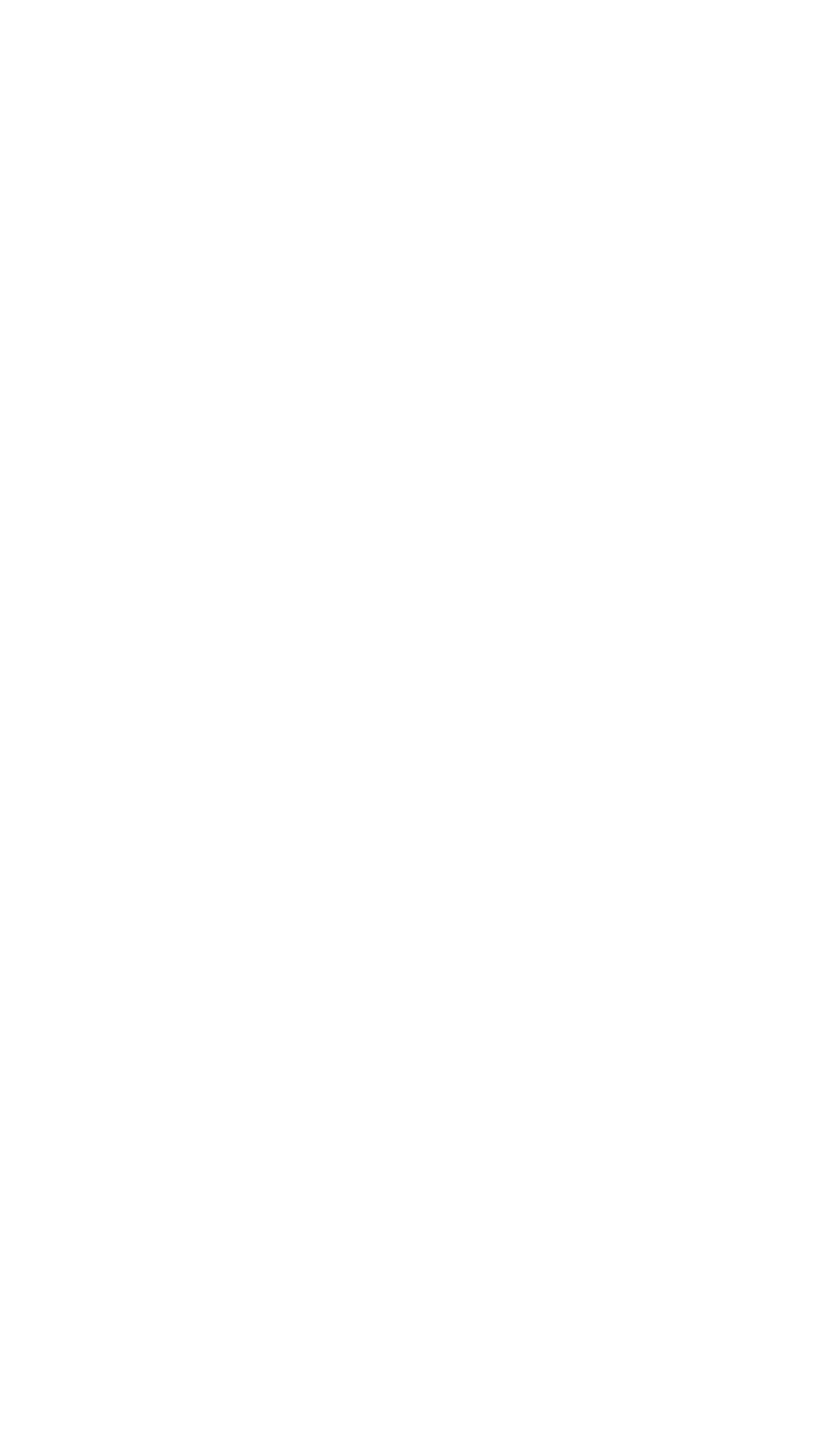
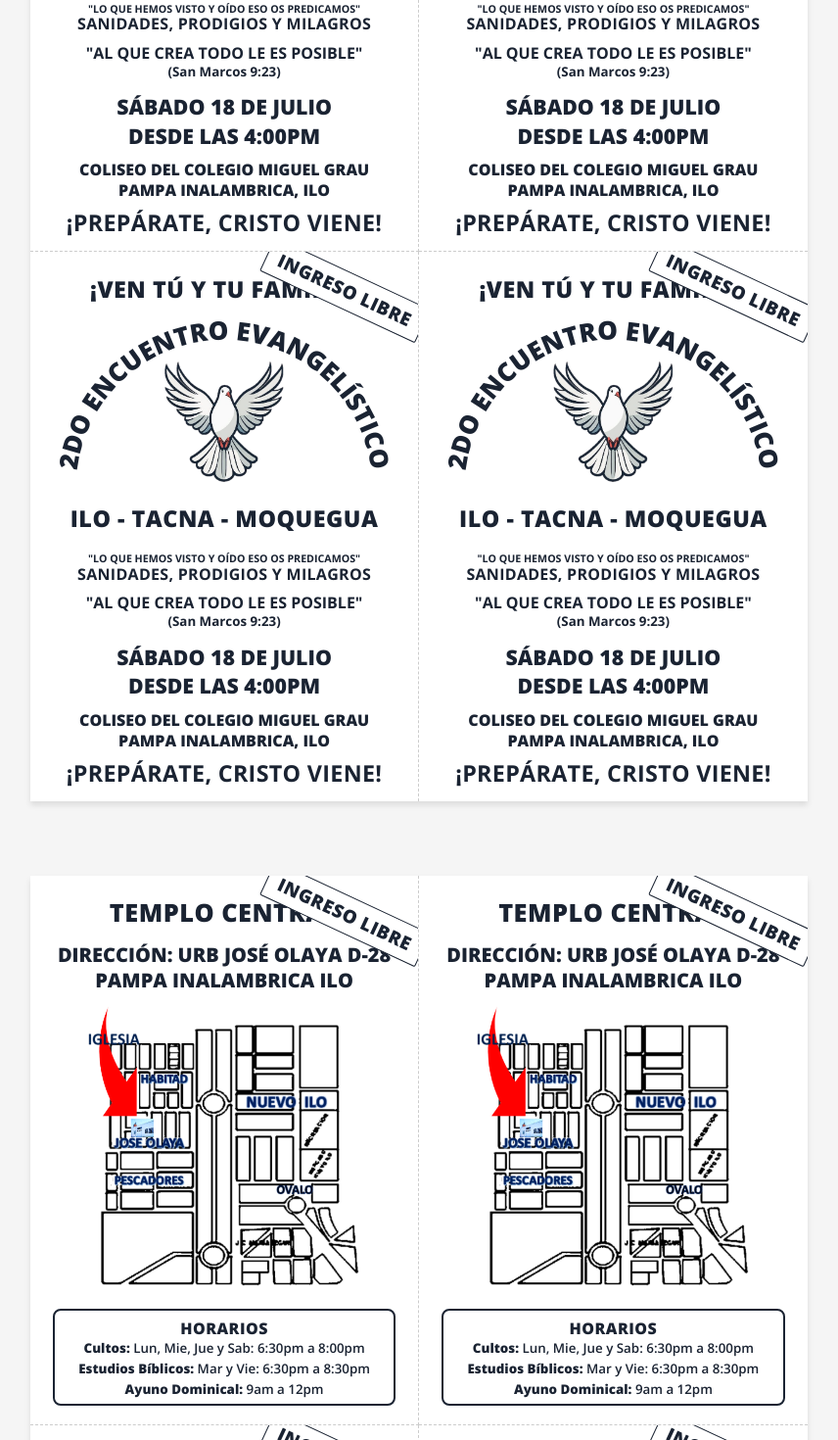
Before and after one commit to DANIELNAHUN/iglesiadediosenilo, a Vue app: page /encuentro/black in a window 1280 px wide. Before the commit this address had no page. Shown: the part 380-1850 px from the top of the page at 98% size, without its empty margins (212-1068 px from the left). Before the commit the page ends 800 px from the top, so only its background shows below. Built offline with nearby package versions, Linux system fonts and the light colour scheme; the HTML template or start-up script is replaced by a standard one.

Commit message:
add badget

```diff
--- a/src/router/index.js
+++ b/src/router/index.js
@@ -32,6 +32,12 @@ const router = createRouter({
       name: 'encuentro-a4',
       // Lazy-loaded: split into a separate chunk
       component: () => import('../views/EncuentroA4View.vue')
+    },
+    {
+      path: '/encuentro/black',
+      name: 'encuentro-black',
+      // Lazy-loaded: split into a separate chunk
+      component: () => import('../views/EncuentroBlackView.vue')
     }
   ],
   scrollBehavior() {
--- /dev/null
+++ b/src/views/EncuentroBlackView.vue
@@ -0,0 +1,447 @@
+<template>
+  <div class="encuentro-page">
+  <!-- Primera hoja: Informacion del encuentro evangelistico -->
+    <div class="a4-sheet">
+      <div class="afiche" v-for="i in 4" :key="i">
+        <!-- Badge INGRESO LIBRE -->
+        <div class="ingreso-libre-badge">
+          <span>INGRESO LIBRE</span>
+        </div>
+        <div class="afiche-content">
+          <!-- Cabecera: fondo celeste unificado -->
+          <div class="cabecera">
+            <!-- Título superior -->
+            <h1 class="titulo-superior">¡VEN TÚ Y TU FAMILIA!</h1>
+
+            <!-- Título curvo con paloma -->
+            <div class="titulo-curvo-container">
+              <svg class="titulo-curvo-svg" viewBox="0 0 260 140" xmlns="http://www.w3.org/2000/svg">
+                <defs>
+                  <path id="arco-titulo" d="M 10,130 A 90,90 0 0,1 250,130" fill="none" />
+                </defs>
+                <text>
+                  <textPath href="#arco-titulo" startOffset="50%" text-anchor="middle" class="titulo-curvo-texto">
+                    2DO ENCUENTRO EVANGELÍSTICO
+                  </textPath>
+                </text>
+              </svg>
+              <img :src="palomaUrl" alt="Paloma" class="paloma-imagen" />
+            </div>
+
+            <h1 class="titulo-inferior">ILO - TACNA - MOQUEGUA</h1>
+          </div>
+
+          <div class="entrada">
+            <!-- Versículo 1 -->
+            <p class="versiculo-principal">"LO QUE HEMOS VISTO Y OÍDO ESO OS PREDICAMOS"</p>
+            <!-- Tema -->
+            <p class="tema">SANIDADES, PRODIGIOS Y MILAGROS</p>
+          </div>
+
+
+          <!-- Versículo 2 -->
+          <div class="segundo-versiculo">
+            <p class="versiculo-secundario">"AL QUE CREA TODO LE ES POSIBLE"</p>
+            <p class="referencia-biblica">(San Marcos 9:23)</p>
+          </div>
+
+          <!-- Fecha y hora -->
+          <div class="fecha-hora">
+            <p class="fecha">{{ fechaEvento }}</p>
+            <p class="hora">DESDE LAS {{ horaEvento }}</p>
+          </div>
+
+          <!-- Lugar -->
+          <div class="lugar">
+            <p class="lugar-principal">{{ lugarEvento }}</p>
+            <p class="lugar-secundario">{{ referenciaEvento }}</p>
+          </div>
+
+          <!-- Llamado final -->
+          <h3 class="llamado-final">¡PREPÁRATE, CRISTO VIENE!</h3>
+        </div>
+      </div>
+    </div>
+
+    <!-- Segunda hoja: Ubicación del templo -->
+    <div class="a4-sheet">
+      <div class="afiche afiche-ubicacion" v-for="i in 4" :key="'ubicacion-' + i">
+        <!-- Badge INGRESO LIBRE -->
+        <div class="ingreso-libre-badge">
+          <span>INGRESO LIBRE</span>
+        </div>
+        <div class="afiche-content ubicacion-content">
+          <!-- Título del templo -->
+          <h2 class="titulo-templo">{{ nombreTemplo }}</h2>
+
+          <!-- Dirección -->
+          <div class="direccion-info">
+            <p class="direccion-zona">DIRECCIÓN: {{ direccionTemplo }}</p>
+            <p class="direccion-distrito">{{ distritoTemplo }}</p>
+          </div>
+
+          <!-- Mapa de ubicación -->
+          <div class="mapa-container">
+            <img :src="mapaUrl" alt="Mapa de ubicación de la iglesia" class="mapa-imagen" />
+          </div>
+
+          <!-- Horarios -->
+          <div class="horarios-box">
+            <h3 class="horarios-titulo">HORARIOS</h3>
+            <div class="horarios-lista">
+              <p class="horario-item"><strong>Cultos:</strong> Lun, Mie, Jue y Sab: 6:30pm a 8:00pm</p>
+              <p class="horario-item"><strong>Estudios Bíblicos:</strong> Mar y Vie: 6:30pm a 8:30pm</p>
+              <p class="horario-item"><strong>Ayuno Dominical:</strong> 9am a 12pm</p>
+            </div>
+          </div>
+        </div>
+      </div>
+    </div>
+  </div>
+</template>
+
+<script setup>
+import palomaUrl from '../components/encuentro_evangelistico/paloma-wbg.png'
+import mapaUrl from '../components/encuentro_evangelistico/mapa-iglesia.png'
+
+// Props editables
+const props = defineProps({
+  // Afiche del evento
+  fechaEvento: { type: String, default: 'SÁBADO 18 DE JULIO' },
+  horaEvento: { type: String, default: '4:00PM' },
+  lugarEvento: { type: String, default: 'COLISEO DEL COLEGIO MIGUEL GRAU' },
+  referenciaEvento: { type: String, default: 'PAMPA INALAMBRICA, ILO' },
+  // Hoja de ubicación
+  nombreTemplo: { type: String, default: 'TEMPLO CENTRAL' },
+  direccionTemplo: { type: String, default: 'URB JOSÉ OLAYA D-28' },
+  distritoTemplo: { type: String, default: 'PAMPA INALAMBRICA ILO' }
+})
+</script>
+
+<style>
+@import url('https://fonts.googleapis.com/css2?family=Open+Sans:wght@400;600;700;800&display=swap');
+</style>
+
+<style scoped>
+.encuentro-page {
+  min-height: 100vh;
+  background: #f5f5f5;
+  padding: 2cm;
+  display: flex;
+  flex-direction: column;
+  align-items: center;
+  gap: 2cm;
+  font-family: 'Open Sans', sans-serif;
+}
+
+.a4-sheet {
+  width: 21cm;
+  height: 29.7cm;
+  background: white;
+  display: grid;
+  grid-template-columns: repeat(2, 1fr);
+  grid-template-rows: repeat(2, 1fr);
+  gap: 0;
+  box-shadow: 0 4px 6px rgba(0, 0, 0, 0.1);
+}
+
+.afiche {
+  width: 10.5cm;
+  height: 14.85cm;
+  padding: 0.4cm 0.5cm;
+  border-right: 1px dashed #ccc;
+  border-bottom: 1px dashed #ccc;
+  display: flex;
+  align-items: center;
+  justify-content: center;
+  page-break-inside: avoid;
+  position: relative;
+  overflow: hidden;
+}
+
+/* ── Badge INGRESO LIBRE ── */
+
+.ingreso-libre-badge {
+  position: absolute;
+  top: 20px;
+  right: -12px;
+  background-color: #ffffff;
+  color: #1a2332;
+  font-size: 14pt;
+  font-weight: 800;
+  padding: 4px 12px;
+  transform: rotate(25deg);
+  z-index: 10;
+  letter-spacing: 0.5px;
+  border-radius: 2px;
+  border: 1.5px solid #1a2332;
+}
+
+.afiche:nth-child(2n) {
+  border-right: none;
+}
+
+.afiche:nth-child(n+3) {
+  border-bottom: none;
+}
+
+.afiche-content {
+  text-align: center;
+  width: 100%;
+  height: 100%;
+  display: flex;
+  flex-direction: column;
+  justify-content: space-between;
+}
+
+/* ── Tipografía ── */
+
+.cabecera {
+  padding: 0.3cm 0.4cm;
+  -webkit-print-color-adjust: exact;
+  print-color-adjust: exact;
+}
+
+.titulo-superior {
+  font-size: 17.5pt;
+  font-weight: 800;
+  color: #1a2332;
+  margin: 0 0 0.2cm 0;
+  line-height: 1.1;
+  letter-spacing: 0.5px;
+}
+
+.titulo-inferior {
+  font-size: 17.5pt;
+  font-weight: 800;
+  color: #1a2332;
+  margin: 0;
+  line-height: 1.1;
+  letter-spacing: 0.5px;
+}
+
+.titulo-curvo-container {
+  position: relative;
+  width: 100%;
+  height: 5cm;
+  margin: 0.5cm 0 0 0;
+}
+
+.titulo-curvo-svg {
+  width: 100%;
+  height: 100%;
+  position: absolute;
+  top: 0;
+  left: 0;
+  overflow: visible;
+}
+
+.titulo-curvo-texto {
+  font-size: 15.5pt;
+  font-weight: 800;
+  fill: #1a2332;
+  font-family: 'Open Sans', sans-serif;
+}
+
+.paloma-imagen {
+  width: 4cm;
+  height: auto;
+  position: absolute;
+  top: 30%;
+  left: 50%;
+  transform: translate(-50%, -20%);
+}
+
+.versiculo-principal {
+  font-size: 8pt;
+  font-weight: 700;
+  color: #1a2332;
+  margin: 0;
+  line-height: 1.2;
+}
+
+.tema {
+  font-size: 12pt;
+  font-weight: 700;
+  color: #1a2332;
+  margin: 0;
+  line-height: 1.2;
+  letter-spacing: 0.3px;
+}
+
+.versiculo-secundario {
+  font-size: 12pt;
+  font-weight: 700;
+  color: #1a2332;
+  margin: 0;
+  line-height: 1.2;
+}
+
+.referencia-biblica {
+  font-size: 10pt;
+  font-weight: 700;
+  color: #1a2332;
+  margin: 0;
+}
+
+.fecha-hora {
+  margin: 0;
+}
+
+.fecha,
+.hora {
+  font-size: 16pt;
+  font-weight: 800;
+  color: #1a2332;
+  margin: 0;
+  line-height: 1.4;
+}
+
+.lugar {
+  margin: 0;
+}
+
+.lugar-principal,
+.lugar-secundario {
+  font-size: 12pt;
+  font-weight: 800;
+  color: #1a2332;
+  margin: 0;
+  line-height: 1.3;
+}
+
+.llamado-final {
+  font-size: 17.5pt;
+  font-weight: 700;
+  color: #1a2332;
+  margin: 0;
+  line-height: 1.1;
+  letter-spacing: 0.3px;
+}
+
+/* ── Estilos para afiche de ubicación ── */
+
+.afiche-ubicacion {
+  padding: 0.5cm 0.6cm;
+}
+
+.ubicacion-content {
+  display: flex;
+  flex-direction: column;
+  align-items: center;
+  gap: 0.3cm;
+}
+
+.titulo-templo {
+  font-size: 19pt;
+  font-weight: 800;
+  color: #1a2332;
+  margin: 0;
+  text-align: center;
+  letter-spacing: 0.5px;
+}
+
+.mapa-container {
+  width: 100%;
+  display: flex;
+  align-items: center;
+  justify-content: center;
+  overflow: hidden;
+}
+
+.mapa-imagen {
+  max-width: 100%;
+  max-height: 100%;
+  object-fit: contain;
+}
+
+.direccion-info {
+  text-align: center;
+  width: 100%;
+}
+
+.direccion-zona {
+  font-size: 15pt;
+  font-weight: 800;
+  color: #1a2332;
+  margin: 0;
+  line-height: 1.3;
+}
+
+.direccion-distrito {
+  font-size: 15pt;
+  font-weight: 800;
+  color: #1a2332;
+  margin: 0;
+  line-height: 1.3;
+}
+
+/* ── Horarios ── */
+
+.horarios-box {
+  width: 100%;
+  border: 2px solid #1a2332;
+  border-radius: 8px;
+  padding: 0.15cm 0.1cm;
+  text-align: center;
+}
+
+.horarios-titulo {
+  font-size: 12pt;
+  font-weight: 800;
+  color: #1a2332;
+  margin: 0 0 0 0;
+  letter-spacing: 0.5px;
+}
+
+.horarios-lista {
+  display: flex;
+  flex-direction: column;
+  gap: 0.1cm;
+}
+
+.horario-item {
+  font-size: 10pt;
+  font-weight: 600;
+  color: #1a2332;
+  margin: 0;
+  line-height: 1.3;
+}
+
+.horario-item strong {
+  font-weight: 800;
+}
+
+/* ── Print ── */
+
+@media print {
+  .encuentro-page {
+    padding: 0;
+    margin: 0;
+    gap: 0;
+    background: white;
+    min-height: auto;
+  }
+
+  .a4-sheet {
+    box-shadow: none;
+    width: 21cm;
+    height: 29.7cm;
+    page-break-after: always;
+    page-break-inside: avoid;
+  }
+
+  .a4-sheet:last-child {
+    page-break-after: auto;
+  }
+
+  .afiche {
+    border-right: 1px dashed #ccc;
+  }
+
+  .cabecera {
+    -webkit-print-color-adjust: exact;
+    print-color-adjust: exact;
+  }
+}
+</style>
```
